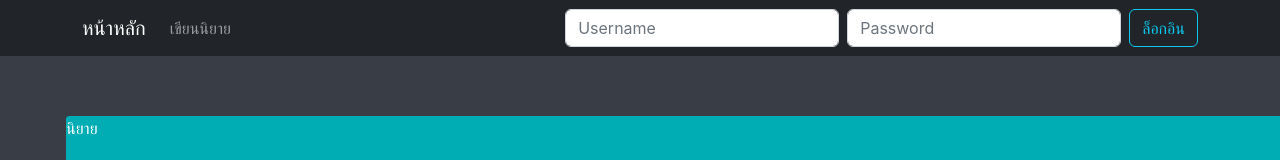
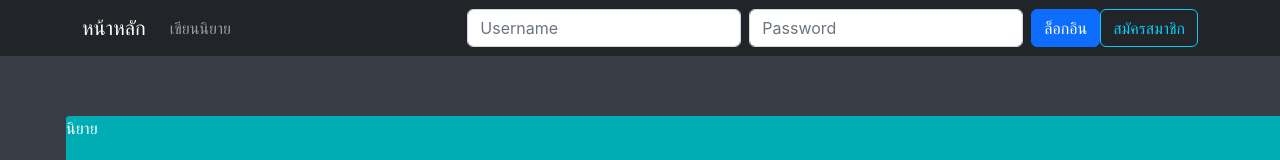
Before and after one commit to waratpala/online-fiction-database, a React (Create React App) app in the folder web/: page / in a window 1280 px wide. Shown: the top 160 px of the page. Built offline with nearby package versions, Linux system fonts and the light colour scheme; no server answers.

Commit message:
login logout

```diff
--- a/web/src/components/Header.js
+++ b/web/src/components/Header.js
@@ -2,12 +2,47 @@ import Container from 'react-bootstrap/Container';
 import Nav from 'react-bootstrap/Nav';
 import Navbar from 'react-bootstrap/Navbar';
 import Form from 'react-bootstrap/Form';
+import axios from 'axios';
 import Button from 'react-bootstrap/Button';
 import { BrowserRouter, Routes, Route, Link } from "react-router-dom";
 import './style/Header.css'
+import { useState, useEffect } from 'react';
 
 function Headerpage() {
   let token = sessionStorage.getItem("token");
+  const [userName, setUser] = useState("")
+  const [password, setPassword] = useState("")
+
+  let handleSubmit = async (e) => {
+    e.preventDefault();
+    console.log(userName);
+    console.log(password);
+    let data = new FormData();
+    data.append('username', userName);
+    data.append('password', password);
+
+    let config = {
+      method: 'post',
+      maxBodyLength: Infinity,
+      url: 'http://127.0.0.1:5000/login',
+      data: data
+    };
+
+    axios.request(config)
+      .then((response) => {
+        sessionStorage.setItem("token", response.data.token);
+        window.location.reload(false);
+      })
+      .catch((error) => {
+        console.log(error);
+      });
+  };
+
+  let handleLogount = async (e) => {
+    sessionStorage.removeItem("token")
+    window.location.reload(false);
+  };
+
   return (
     <Navbar collapseOnSelect expand="lg" bg="dark" variant="dark" className='headerpage'>
       <Container>
@@ -17,30 +52,33 @@ function Headerpage() {
           <Nav className="me-auto">
             <Nav.Link as={Link} to="/createnovel">เขียนนิยาย</Nav.Link>
           </Nav>
+          {token ? (
+            <>
+              <Button type="button" onClick={handleLogount}>ล็อกเอ้า</Button>
+            </>
+          ) : (
+            <>
               <Form className="d-flex">
                 <Form.Control
                   type="input"
                   placeholder="Username"
                   className="me-2"
-
+                  onChange={e => setUser(e.target.value)}
                 />
-          </Form>
-          <Form className="d-flex">
                 <Form.Control
                   type="input"
                   placeholder="Password"
                   className="me-2"
-
+                  onChange={e => setPassword(e.target.value)}
                 />
+                <Button type="button" onClick={handleSubmit}>ล็อกอิน</Button>
               </Form>
-          {token ? (
               <Button variant="outline-info" as={Link} to="/Register">สมัครสมาชิก</Button>
-          ) : (
-            <Button variant="outline-info" as={Link} to="/">ล็อกอิน</Button>
+            </>
           )}
         </Navbar.Collapse>
-      </Container>
-    </Navbar>
+      </Container >
+    </Navbar >
   );
 }
 
```
Also changed, not shown: 1 other file (tests, documents, lock files or other folders). Lines whose indentation alone changed are shown as unchanged.
